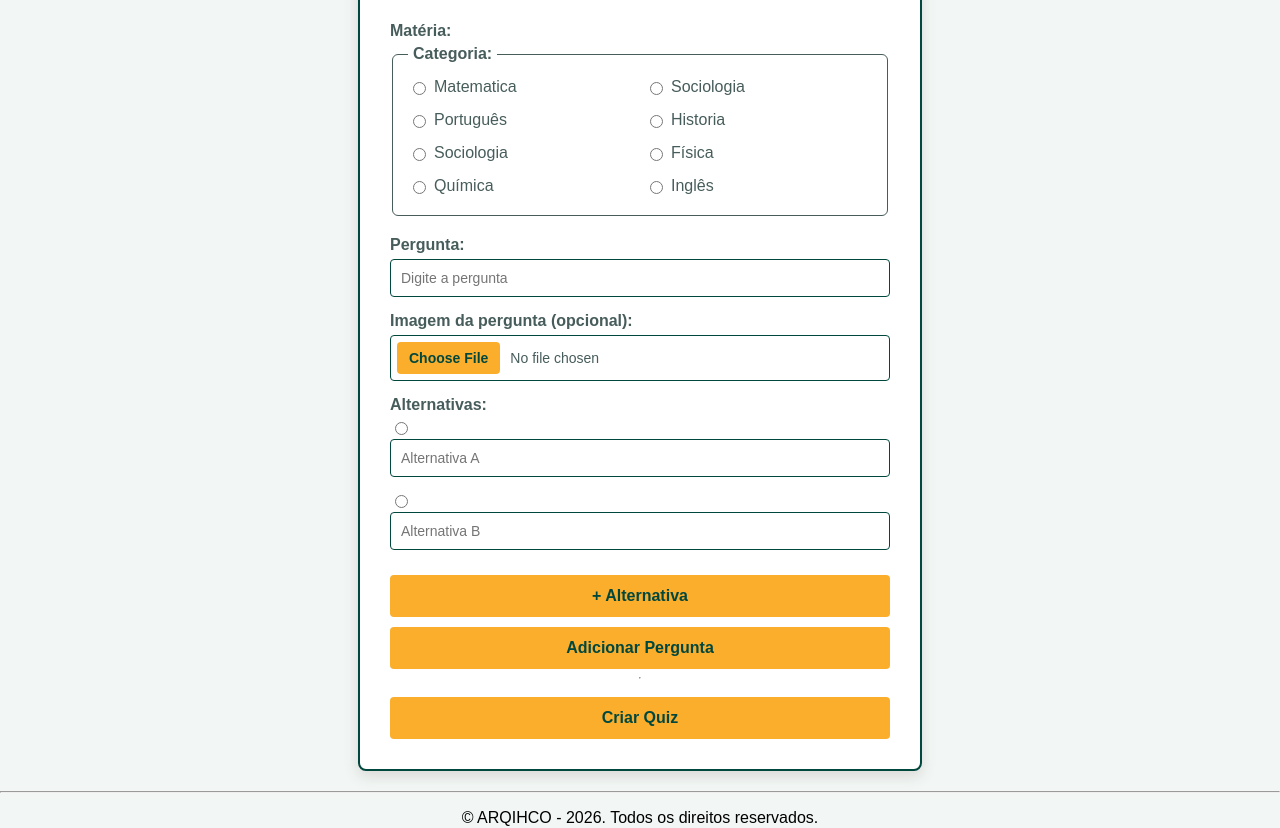
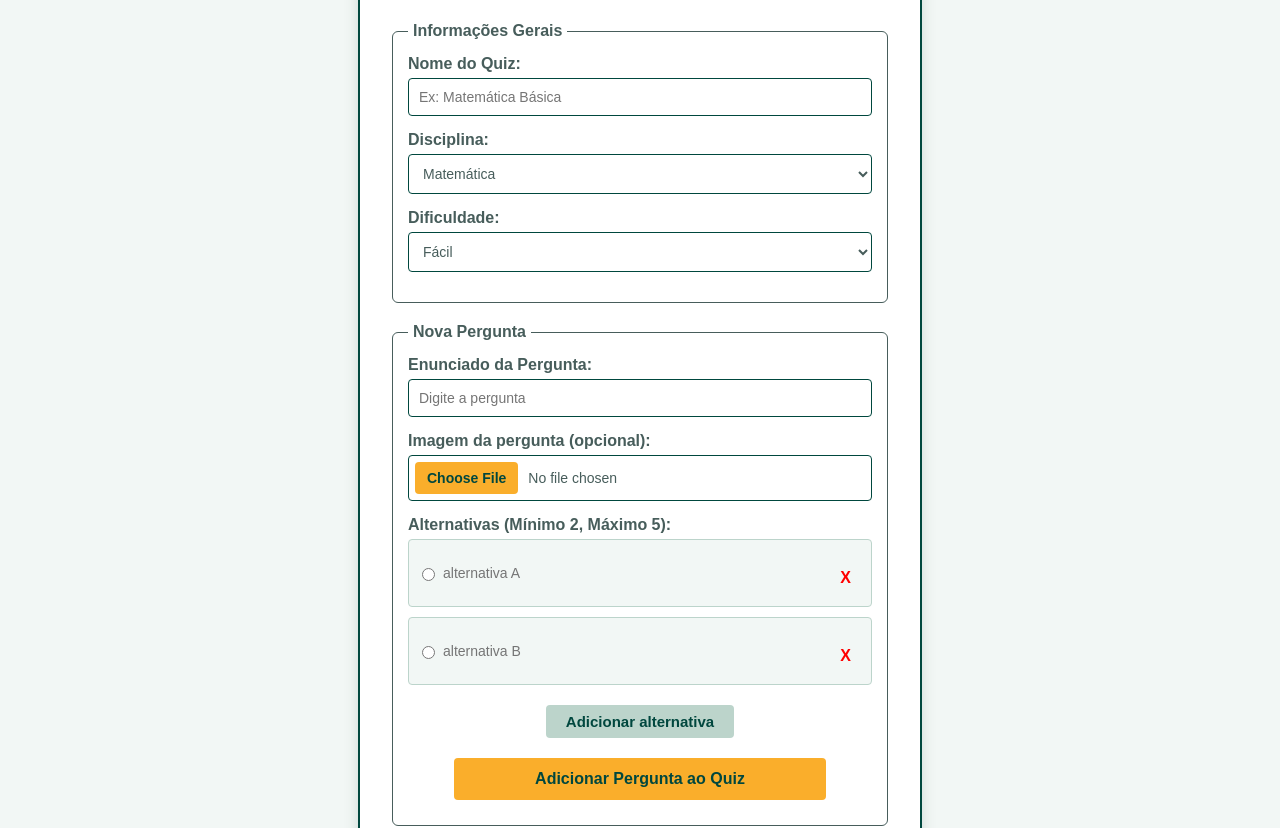
Before and after one commit to bagimoura/Sapion, a website: page projeto/HTML/quizzes/cadastrar_quiz.html in a window 1280 px wide. Shown: the part 152-980 px from the top of the page. Drawn offline with Linux system fonts and the light colour scheme.

Commit message:
adições em cadastrar_quiz, meus quizzes e pequenos ajustes

```diff
--- a/projeto/CSS/base/sobre.css
+++ b/projeto/CSS/base/sobre.css
@@ -166,13 +166,14 @@ body{
 /*sobre(inicio) */
 
 .sobre-nos-container {
-    max-width: 1000px;
     margin: 40px auto;
     font-family: sans-serif;
     padding: 0 20px;
 }
 
 .projeto-descricao {
+    max-width: 1000px;
+    margin: 0 auto 40px;
     background-color: #ffffff;
     border: 2px solid #00473e;
     border-radius: 8px;
@@ -190,6 +191,7 @@ body{
 }
 
 .projeto-descricao p {
+    text-align: center;
     color: #475d5b;
     line-height: 1.6;
     font-size: 1.1rem;
@@ -198,6 +200,8 @@ body{
 }
 
 .cards-criadores {
+    max-width: 1500px;
+    margin: 0 auto 40px;
     display: flex;
     justify-content: space-between;
     gap: 20px;
--- a/projeto/CSS/quizzes/cadastrar_quiz.css
+++ b/projeto/CSS/quizzes/cadastrar_quiz.css
@@ -163,7 +163,7 @@ body{
 }
 /* pesquisas (fim) */
 
-/*cadastrar quiz(inicio) */
+/* cadastrar quiz (inicio) */
 
 .cadastrar-quiz {
     background-color: #ffffff;
@@ -174,8 +174,8 @@ body{
     flex-direction: column;
     max-width: 500px;
     margin: 20px auto;
-    font-family: sans-serif;
-    box-shadow: 0 5px 15px rgba(73, 41, 26, 0.15);
+    font-family: 'Poppins', sans-serif;
+    box-shadow: 0 5px 15px rgba(0, 51, 44, 0.15);
 }
 
 .cadastrar-quiz h1 {
@@ -195,6 +195,7 @@ body{
 .cadastrar-quiz input[type="text"],
 .cadastrar-quiz input[type="number"],
 .cadastrar-quiz input[type="file"],
+.cadastrar-quiz select,
 .cadastrar-quiz textarea {
     margin-bottom: 15px;
     padding: 10px;
@@ -205,11 +206,22 @@ body{
     font-size: 14px;
     width: 100%;
     box-sizing: border-box;
-    font-family: sans-serif;
+    font-family: 'Poppins', sans-serif;
+    outline: none;
+}
+
+.cadastrar-quiz textarea {
+    resize: vertical;
+}
+
+.cadastrar-quiz input:focus,
+.cadastrar-quiz select:focus,
+.cadastrar-quiz textarea:focus {
+    border-color: #faae2b;
 }
 
 .cadastrar-quiz input[type="file"] {
-     padding: 6px;
+    padding: 6px;
 }
 
 .cadastrar-quiz input[type="file"]::file-selector-button {
@@ -225,18 +237,151 @@ body{
 }
 
 .cadastrar-quiz input[type="file"]::file-selector-button:hover {
-     background-color: #ffa8ba;
-     color: #00473e;
+    background-color: #475d5b;
+    color: white;
 }
 
-.cadastrar-quiz textarea {
-    resize: vertical;
+#alternativas {
+    display: flex;
+    flex-direction: column;
+    gap: 10px;
+    margin-bottom: 15px;
 }
 
-.cadastrar-quiz input:focus,
-.cadastrar-quiz textarea:focus {
+.alt-item {
+    display: flex;
+    align-items: center;
+    background-color: #f2f7f5;
+    border: 1px solid #bcd4cb;
+    border-radius: 4px;
+    padding: 8px;
+    transition: border-color 0.2s;
+}
+
+.alt-item:focus-within {
+    border-color: #faae2b;
+    background-color: #fff;
+}
+
+.alt-radio {
+    margin-right: 10px;
+    cursor: pointer;
+    accent-color: #00473e;
+}
+
+.alt-texto {
+    flex: 1;
+    border: none !important;
+    background: transparent !important;
+    padding: 5px !important;
+    margin-bottom: 0 !important;
     outline: none;
-    border-color: #faae2b;
+    color: #475d5b;
+}
+
+.btn-remover-alt {
+    background: none;
+    border: none;
+    color: #fa5246;
+    font-size: 1.2rem;
+    font-weight: bold;
+    cursor: pointer;
+    padding: 0 5px;
+    line-height: 1;
+}
+
+.btn-remover-alt:hover {
+    color: #00332c;
+    transform: scale(1.1);
+}
+
+.cadastrar-quiz button {
+    padding: 12px;
+    border: none;
+    border-radius: 4px;
+    cursor: pointer;
+    font-weight: bold;
+    font-size: 16px;
+    transition: background-color 0.2s;
+    margin-top: 10px;
+}
+
+#btn-add-alt {
+    background-color: #bcd4cb;
+    color: #00473e;
+    font-size: 15px;
+    padding: 8px 20px;
+    margin-top: 5px;
+    margin-bottom: 10px;
+}
+
+#btn-add-alt:hover{
+    background-color: #00473e;
+    color: #ffffff;
+}
+
+.container-btn-alt,
+.container-btn-questao {
+    display: flex;
+    justify-content: center;
+    width: 100%;
+}
+
+.container-btn-questao button:hover{
+    background-color: #00473e;
+    color: #ffffff;
+}
+
+button[onclick="adicionarQuestao()"] {
+    background-color: #faae2b;
+    color: #00473e;
+    width: 80%;
+    margin-bottom: 10px;
+}
+
+#lista-quizzes {
+    margin: 15px 0;
+}
+
+.card-quizzes-preview {
+    background-color: #f2f7f5;
+    border-left: 5px solid #faae2b;
+    padding: 10px;
+    margin-bottom: 8px;
+    border-radius: 4px;
+    color: #00473e;
+    font-size: 0.9rem;
+}
+
+.botoes-finais {
+    display: flex;
+    gap: 10px;
+    justify-content: space-between;
+}
+
+.botoes-finais button[type="submit"] {
+    flex: 1;
+}
+
+.btn-descartar {
+    flex: 1;
+    background-color: #fa5246;
+    color: white;
+}
+
+.btn-descartar:hover{
+    background-color: #ffa8ba;
+    color: #00473e;
+}
+
+.btn-salvar{
+    background-color: #00473e;
+    color: #ffffff;
+}
+
+.btn-salvar:hover{
+    background-color: #bcd4cb;
+    color: #00473e;
 }
 
 .cadastrar-quiz fieldset {
@@ -275,24 +420,8 @@ body{
     accent-color: #faae2b;
 }
 
-.cadastrar-quiz button {
-    background-color: #faae2b;
-    color: #00473e;
-    padding: 12px;
-    border: none;
-    border-radius: 4px;
-    cursor: pointer;
-    font-weight: bold;
-    font-size: 16px;
-    transition: background-color 0.2s;
-    margin-top: 10px;
-}
+/* cadastrar quiz (fim) */
 
-.cadastrar-quiz button:hover {
-    background-color: #ffa8ba;
-}
-
-/*cadastrar quiz (fim) */
 
 /* responsividade (incio) */
 .hamburger {
--- a/projeto/HTML/quizzes/cadastrar_quiz.html
+++ b/projeto/HTML/quizzes/cadastrar_quiz.html
@@ -11,7 +11,7 @@
     <header>
         <div class="navbar">
 
-            <img src = "../../IMGS/logo.png" class="logo">
+            <img src="../../IMGS/logo.png" class="logo">
 
             <div class="hamburger">
                 <span></span>
@@ -31,7 +31,6 @@
                 <div id="lista-menu" class="sugestoes-box"></div>
             </div>
 
-
             <button type="submit" class="menu-svg" id="pesquisar-btn">
                 <svg xmlns="http://www.w3.org/2000/svg" width="20" height="20" viewBox="0 0 24 24" fill="none" stroke="currentColor" stroke-width="2" stroke-linecap="round" stroke-linejoin="round">
                     <circle cx="11" cy="11" r="8"></circle>
@@ -41,7 +40,6 @@
 
             <div id="menu-login" class="show">
                 <a href="../base/login.html">
-
                     <button class="menu-svg">
                         <svg xmlns="http://www.w3.org/2000/svg" width="24" height="24" viewBox="0 0 24 24" fill="none" stroke="currentColor" stroke-width="2" stroke-linecap="round" stroke-linejoin="round">
                             <path d="M20 21v-2a4 4 0 0 0-4-4H8a4 4 0 0 0-4 4v2"/>
@@ -51,18 +49,6 @@
                     </button>
                 </a>
             </div>
-
-
-            <!-- <div id="menu-logout" class="hide">
-                <button id="btn-logout" class="menu-svg">
-                    <svg xmlns="http://www.w3.org/2000/svg" width="24" height="24" viewBox="0 0 24 24" fill="none" stroke="currentColor" stroke-width="2" stroke-linecap="round" stroke-linejoin="round">
-                        <path d="M9 21H5a2 2 0 0 1-2-2V5a2 2 0 0 1 2-2h4"></path>
-                        <polyline points="16 17 21 12 16 7"></polyline>
-                        <line x1="21" y1="12" x2="9" y2="12"></line>
-                    </svg>
-                    <span>Sair</span>
-                </button>
-            </div> -->
 
             <div id="menu-add" class="hide">
                 <a href="cadastrar_quiz.html">
@@ -78,50 +64,75 @@
 
         </div>
     </header>
+
     <main>
         <form id="cadastrar-quiz" class="cadastrar-quiz">
             <h1>Criar Quiz</h1>
 
-            <label for="categoria">Matéria:</label>
+            <fieldset>
+                <legend>Informações Gerais</legend>
+
+                <label for="titulo_quiz">Nome do Quiz:</label>
+                <input type="text" id="titulo_quiz" placeholder="Ex: Matemática Básica">
+
+                <label for="materia">Disciplina:</label>
+                <select id="materia">
+                    <option value="matematica">Matemática</option>
+                    <option value="portugues">Português</option>
+                    <option value="historia">História</option>
+                    <option value="fisica">Física</option>
+                    <option value="quimica">Química</option>
+                    <option value="ingles">Inglês</option>
+                    <option value="sociologia">Sociologia</option>
+                    <option value="biologia">Biologia</option>
+                </select>
+
+                <label for="dificuldade">Dificuldade:</label>
+                <select id="dificuldade">
+                    <option value="facil">Fácil</option>
+                    <option value="medio">Médio</option>
+                    <option value="dificil">Difícil</option>
+                </select>
+            </fieldset>
 
             <fieldset>
-            <legend>Categoria:</legend>
+                <legend>Nova Pergunta</legend>
 
-            <div class="categoria-grid">
-                <label><input type="radio" name="categoria" value="matematica"> Matematica</label>
-                <label><input type="radio" name="categoria" value="sociologia"> Sociologia</label>
-                <label><input type="radio" name="categoria" value="portugues"> Português</label>
-                <label><input type="radio" name="categoria" value="historia"> Historia</label>
-                <label><input type="radio" name="categoria" value="sociologia"> Sociologia</label>
-                <label><input type="radio" name="categoria" value="fisica"> Física</label>
-                <label><input type="radio" name="categoria" value="quimica"> Química</label>
-                <label><input type="radio" name="categoria" value="ingles"> Inglês</label>
-            </div>
-        </fieldset>
-
-            <label for="nome_quiz">Pergunta:</label>
-            <input type="text" id="nome_quiz" placeholder="Digite a pergunta">
+                <label for="enunciado_pergunta">Enunciado da Pergunta:</label>
+                <input type="text" id="enunciado_pergunta" placeholder="Digite a pergunta">
 
                 <label for="foto_pergunta">Imagem da pergunta (opcional):</label>
                 <input type="file" id="foto_pergunta" accept="image/*">
 
-            <label>Alternativas:</label>
+                <label>Alternativas (Mínimo 2, Máximo 5):</label>
+                <div id="alternativas"></div>
 
-            <div id="alternativas">
-
+                <div class="container-btn-alt">
+                    <button type="button" id="btn-add-alt" onclick="adicionarAlternativa()">Adicionar alternativa</button>
                 </div>
 
-            <button type="button" onclick="adicionarAlternativa()">+ Alternativa</button>
-
-            <button type="button" onclick="adicionarQuestao()">Adicionar Pergunta</button>
-
-            <hr>
+                <div class="container-btn-questao">
+                    <button type="button" onclick="adicionarQuestao()">Adicionar Pergunta ao Quiz</button>
+                </div>
+            </fieldset>
 
             <div id="lista-quizzes"></div>
 
-            <button type="submit">Criar Quiz</button>
+            <div class="botoes-finais">
+                <button type="submit" class="btn-salvar">Salvar Quiz</button>
+                <button type="button" onclick="descartarQuiz()" class="btn-descartar">Descartar Quiz</button>
+            </div>
         </form>
+
+        <template id="modelo-alternativa">
+            <div class="alt-item">
+                <input type="radio" name="correta" class="alt-radio">
+                <input type="text" class="alt-texto">
+                <button type="button" class="btn-remover-alt" title="remover">×</button>
+            </div>
+        </template>
     </main>
+
     <hr>
 
     <footer>
--- a/projeto/HTML/quizzes/meus_quizzes.html
+++ b/projeto/HTML/quizzes/meus_quizzes.html
@@ -90,5 +90,6 @@
     </body>
     <script src="../../JS/base/main.js"></script>
     <script src="../../JS/quizzes/cadastro_quiz.js"></script>
+    <script src="../../JS/quizzes/adiciona_card_quiz.js"></script>
     <script src="../../JS/base/pesquisar.js"></script>
 </html>
--- a/projeto/JS/quizzes/cadastro_quiz.js
+++ b/projeto/JS/quizzes/cadastro_quiz.js
@@ -1,33 +1,74 @@
 document.addEventListener("DOMContentLoaded", () => {
-
     const formCadastro = document.getElementById("cadastrar-quiz");
     const container = document.getElementById("lista-quizzes");
+    const containerAlt = document.getElementById("alternativas");
 
     let questoes = [];
 
+    // formatador de nomes para exibicao
+    const formatador = {
+        matematica: "Matemática",
+        portugues: "Português",
+        historia: "História",
+        fisica: "Física",
+        quimica: "Química",
+        sociologia: "Sociologia",
+        ingles: "Inglês",
+        biologia: "Biologia",
+        facil: "Fácil",
+        medio: "Médio",
+        dificil: "Difícil"
+    };
+
     function adicionarAlternativa() {
-        const containerAlt = document.getElementById("alternativas");
-        const index = containerAlt.children.length;
+        const totalAlts = containerAlt.children.length;
 
-        const letra = String.fromCharCode(65 + index);
+        // limite maximo de 5 alternativas
+        if (totalAlts >= 5) {
+            alert("Máximo de 5 alternativas permitido!");
+            return;
+        }
 
         const div = document.createElement("div");
         div.classList.add("alt-item");
 
+        // estrutura com botao de remover
         div.innerHTML = `
-            <input type="radio" name="correta" value="${index}">
-            <input type="text" placeholder="Alternativa ${letra}" class="alt-texto">
+            <input type="radio" name="correta" value="${totalAlts}">
+            <input type="text" class="alt-texto" style="flex: 1;">
+            <button type="button" class="btn-remover-alt" style="color: red; background: none; border: none; cursor: pointer; font-weight: bold; margin-left: 10px;">X</button>
         `;
 
+        // evento para remover alternativa
+        div.querySelector(".btn-remover-alt").addEventListener("click", () => {
+            if (containerAlt.children.length > 2) {
+                div.remove();
+                atualizarIndicesAlternativas();
+            } else {
+                alert("O quiz precisa de pelo menos 2 alternativas!");
+            }
+        });
+
         containerAlt.appendChild(div);
+        atualizarIndicesAlternativas();
+    }
+
+    // atualiza placeholders e valores dos radios
+    function atualizarIndicesAlternativas() {
+        const itens = containerAlt.querySelectorAll(".alt-item");
+        itens.forEach((item, index) => {
+            const letra = String.fromCharCode(65 + index);
+            item.querySelector(".alt-texto").placeholder = `alternativa ${letra}`;
+            item.querySelector('input[name="correta"]').value = index;
+        });
     }
 
     window.adicionarAlternativa = adicionarAlternativa;
 
     function adicionarQuestao() {
-        let pergunta = document.getElementById("nome_quiz").value;
-
-        let materia = document.querySelector('input[name="categoria"]:checked')?.value;
+        let pergunta = document.getElementById("enunciado_pergunta").value;
+        let materia = document.getElementById("materia")?.value;
+        let dificuldade = document.getElementById("dificuldade")?.value;
 
         const imagemInput = document.getElementById("foto_pergunta");
         const arquivo = imagemInput.files[0];
@@ -37,47 +78,49 @@ document.addEventListener("DOMContentLoaded", () => {
 
         alternativasHTML.forEach(item => {
             const texto = item.querySelector(".alt-texto").value;
-            alternativas.push(texto);
+            if (texto.trim()) alternativas.push(texto);
         });
 
         const corretaSelecionada = document.querySelector('input[name="correta"]:checked');
 
-        // validação
-        if (!pergunta || !materia || alternativas.length < 2 || !corretaSelecionada) {
-            alert("Preencha tudo corretamente!");
+        // validacoes de campos obrigatorios
+        if (!pergunta.trim()) {
+            alert("Digite o enunciado da pergunta!");
+            return;
+        }
+        if (alternativas.length < 2) {
+            alert("Preencha pelo menos 2 alternativas!");
+            return;
+        }
+        if (!corretaSelecionada) {
+            alert("Selecione qual alternativa é a correta!");
             return;
         }
 
         const salvarQuestao = (imgBase64 = null) => {
-            const questao = {
+            questoes.push({
                 id: Date.now(),
                 pergunta,
                 materia,
+                dificuldade,
                 imagem: imgBase64,
                 alternativas,
                 correta: parseInt(corretaSelecionada.value)
-            };
+            });
 
-            questoes.push(questao);
             renderizarQuestoes();
 
-            // limpa campos
-            document.getElementById("nome_quiz").value = "";
+            // limpa campos da questao
+            document.getElementById("enunciado_pergunta").value = "";
             document.getElementById("foto_pergunta").value = "";
-            document.getElementById("alternativas").innerHTML = "";
-
+            containerAlt.innerHTML = "";
             adicionarAlternativa();
             adicionarAlternativa();
-
-            document.querySelectorAll('input[name="correta"]').forEach(r => r.checked = false);
-            document.querySelectorAll('input[name="categoria"]').forEach(r => r.checked = false);
         };
 
         if (arquivo) {
             const reader = new FileReader();
-            reader.onload = function(e) {
-                salvarQuestao(e.target.result);
-            };
+            reader.onload = (e) => salvarQuestao(e.target.result);
             reader.readAsDataURL(arquivo);
         } else {
             salvarQuestao(null);
@@ -86,58 +129,47 @@ document.addEventListener("DOMContentLoaded", () => {
 
     window.adicionarQuestao = adicionarQuestao;
 
+    // limpa tudo e recarrega
+    window.descartarQuiz = () => {
+        if (confirm("Realmente deseja descartar o quiz?")) {
+            alert("Quiz descartado.");
+            window.location.reload();
+        }
+    };
+
     function renderizarQuestoes() {
         container.innerHTML = "";
-
         questoes.forEach(q => {
             const div = document.createElement("div");
             div.classList.add("card-quizzes");
-
             div.innerHTML = `
                 <h3>${q.pergunta}</h3>
-
-                ${q.imagem ? `<img src="${q.imagem}" style="max-width:200px; border-radius:6px; margin:10px 0;">` : ""}
-
-                <p><strong>Categoria:</strong> ${q.materia}</p>
-
-                <ul>
-                    ${q.alternativas.map((alt, i) => {
-                        const letra = String.fromCharCode(65 + i);
-                        return `<li ${i === q.correta ? 'style="color:green"' : ''}>
-                            ${letra}) ${alt}
-                        </li>`;
-                    }).join("")}
-                </ul>
+                <p><strong>Matéria:</strong> ${formatador[q.materia] || q.materia} | <strong>Dificuldade:</strong> ${formatador[q.dificuldade] || q.dificuldade}</p>
             `;
-
             container.appendChild(div);
         });
     }
 
     if (formCadastro) {
-        formCadastro.addEventListener("submit", function(event) {
-            event.preventDefault();
-
+        formCadastro.addEventListener("submit", (e) => {
+            e.preventDefault();
             if (questoes.length === 0) {
                 alert("Adicione pelo menos uma pergunta!");
                 return;
             }
-
             let quizzes = JSON.parse(localStorage.getItem("quizzes") || "[]");
-
             quizzes.push({
                 id: Date.now(),
+                titulo: document.getElementById("titulo_quiz").value || "Sem título",
                 questoes
             });
-
             localStorage.setItem("quizzes", JSON.stringify(quizzes));
-
             alert("Quiz criado com sucesso!");
-            window.location.reload();
+            window.location.href = "../base/perfil.html";
         });
     }
 
-    // inicia com 2 alternativas
+    // inicializa com 2 alternativas
     adicionarAlternativa();
     adicionarAlternativa();
 });
```
Also changed, not shown: projeto/CSS/base/perfil.css (+4 -8 lines), projeto/HTML/base/categorias.html (+2 -2 lines), projeto/HTML/base/perfil.html (+15 -27 lines), projeto/HTML/base/sobre.html (+2 -2 lines), projeto/JS/quizzes/adiciona_card_quiz.js (added, +55 -0 lines), projeto/IMGS/favicon.svg, projeto/IMGS/nossas_fotos/leslie.jpg (renamed from projeto/IMGS/nossas_fotos/kauany.jpg), projeto/IMGS/nossas_fotos/miguel.png (added). Lines whose indentation alone changed are shown as unchanged.
